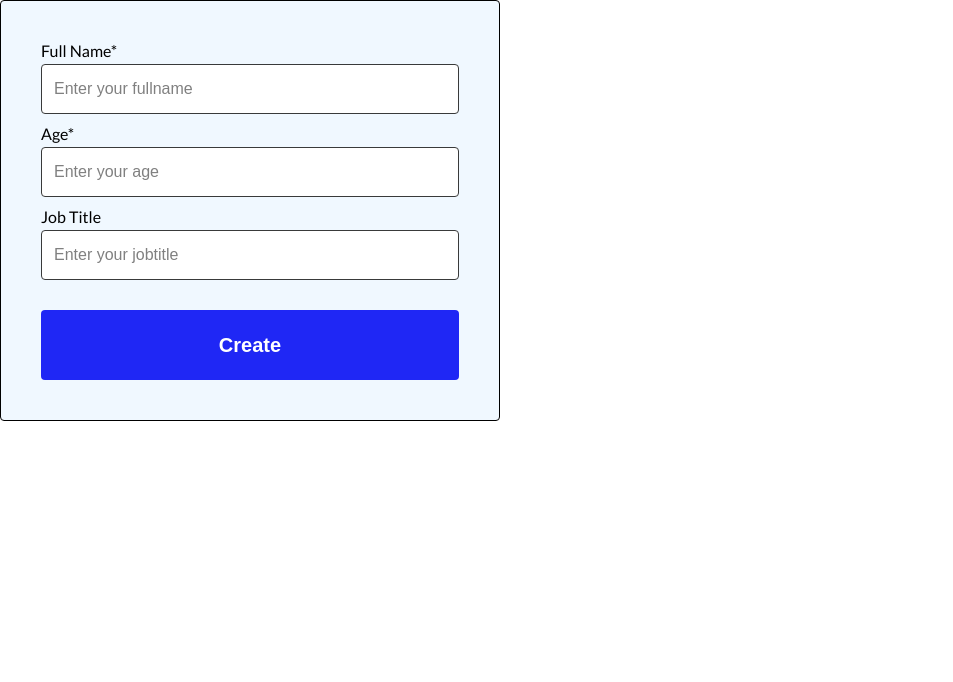
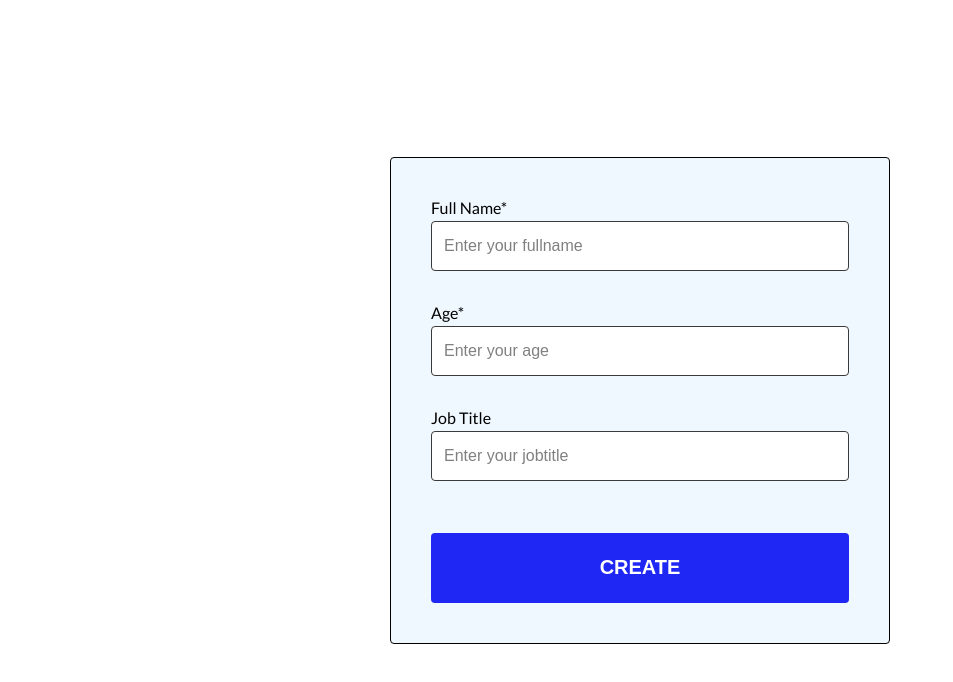
Before and after one commit to Alla-web/React_52m_1_fs_TS, a React (Vite) app: page / in a window 1280 px wide. Shown: the top 682 px of the page, without its empty margins (0-953 px from the left). Built offline with nearby package versions, Linux system fonts and the light colour scheme.

Commit message:
homework 12 fixed

```diff
--- a/src/App.tsx
+++ b/src/App.tsx
@@ -1,3 +1,4 @@
+import Homework12 from "homeworks/Homework12/Homewrk12";
 import GlobalStyles from "./styles/GlobalStyles";
 
 //lessons
@@ -43,7 +44,7 @@ function App() {
       {/* <Lesson11/> */}
       {/* --------------Topic: formic, yup */}
       {/* <Lesson12/> */}
-      <EmployeeForm />
+      <Homework12/>
     </>
   );
 }
--- a/src/components/EmployeeForm/EmployeeForm.tsx
+++ b/src/components/EmployeeForm/EmployeeForm.tsx
@@ -1,23 +1,23 @@
+import { EmployeeFormContainer, InputsContainer } from "./styles";
 import Input from "components/Input/Input";
-import { EmployeeFormContainer, InputsContainer } from "./styles";
 import Button from "components/Button/Button";
 import { Formik, useFormik } from "formik";
 import * as Yup from "yup";
 import { EmployeeFormValues } from "./types";
 
 function EmployeeForm() {
-  const schema = Yup.object().shape({
+  const validationSchema = Yup.object().shape({
     fullName: Yup.string()
       .required("Field fullname is required")
       .test(
         "Check min fullname length",
         "Min 5 sumbols",
-        (value) => String(value).length < 5
+        (value) => String(value).length >= 5
       )
       .test(
-        "Check min fullname length",
+        "Check max fullname length",
         "Max 50 sumbols",
-        (value) => String(value).length > 50
+        (value) => String(value).length <= 50
       )
       .typeError("Fullname must be string"),
     age: Yup.number()
@@ -26,9 +26,9 @@ function EmployeeForm() {
       .typeError("Age must be number"),
     jobTitle: Yup.string()
       .test(
-        "Check min fullname length",
+        "Check max fullname length",
         "Max 30 sumbols",
-        (value) => String(value).length > 30
+        (value) => String(value).length <= 30
       )
       .typeError("Jobtitle must be string"),
   });
@@ -38,8 +38,9 @@ function EmployeeForm() {
       fullName: "",
       age: "",
       jobTitle: "",
+      agreement: false,
     } as EmployeeFormValues,
-    validationSchema: schema,
+    validationSchema,
     validateOnChange: false,
     onSubmit: (formInputsValues: EmployeeFormValues) => {
       console.table(formInputsValues);
@@ -47,7 +48,7 @@ function EmployeeForm() {
   });
 
   return (
-    <EmployeeFormContainer>
+    <EmployeeFormContainer onSubmit={formik.handleSubmit}>
       <InputsContainer>
         <Input
           id="fullNameInput"
@@ -61,7 +62,7 @@ function EmployeeForm() {
         />
         <Input
           id="ageInput"
-          type="number"
+        //   type="number"
           name="age"
           label="Age*"
           placeholder="Enter your age"
@@ -80,7 +81,7 @@ function EmployeeForm() {
           errorMessage={formik.errors.jobTitle}
         />
       </InputsContainer>
-      <Button name="Create" type="submit"/>
+      <Button name="CREATE" type="submit" />
     </EmployeeFormContainer>
   );
 }
--- a/src/components/EmployeeForm/styles.ts
+++ b/src/components/EmployeeForm/styles.ts
@@ -24,3 +24,6 @@ ${boxModel}
 gap: 10px;
 width: 100%;
 `
+
+export const CheckboxContainer = styled.div`
+`
--- a/src/components/EmployeeForm/types.ts
+++ b/src/components/EmployeeForm/types.ts
@@ -2,4 +2,5 @@ export interface EmployeeFormValues {
     fullName: string,
     age: string,
     jobTitle?: string
+    agreement?: boolean
 }
--- a/src/components/Input/Input.tsx
+++ b/src/components/Input/Input.tsx
@@ -27,7 +27,7 @@ function Input({
         value={value}
         onChange={onChange}
       />
-      {errorMessage && <ErrorMessage>{errorMessage}</ErrorMessage>}
+    <ErrorMessage>{errorMessage}</ErrorMessage>
     </InputContainerStyled>
   );
 }
--- a/src/components/LoginForm/LoginForm.tsx
+++ b/src/components/LoginForm/LoginForm.tsx
@@ -51,6 +51,7 @@ function LoginForm() {
   // при вызове useFormik() возвращает объект, в котором хранятся значения из полей, ошибки,
   // и различные методы для работы с формой
 
+  //хук useFormik возвращает объект со значениями полей, функциями и ошибками
   const formik = useFormik({
     //в объекте 2 обязательных cвойства: initialValues, onSubmit
     // initialValues - это объект, где ключчями являются значения атрибута name input формы, а
--- /dev/null
+++ b/src/homeworks/Homework12/Homewrk12.tsx
@@ -0,0 +1,14 @@
+import { Homework12Container } from "./styles";
+
+import EmployeeForm from "components/EmployeeForm/EmployeeForm";
+
+
+function Homework12 (){
+return(
+    <Homework12Container>
+        <EmployeeForm/>
+    </Homework12Container>
+);
+}
+
+export default Homework12;
--- /dev/null
+++ b/src/homeworks/Homework12/styles.ts
@@ -0,0 +1,12 @@
+import styled from "@emotion/styled";
+
+
+export const Homework12Container = styled.div`
+display: flex;
+  flex-direction: column;
+  justify-content: center;
+  align-items: center;
+  gap: 30px;
+  padding: 50px;
+  flex: 1;
+`
```
